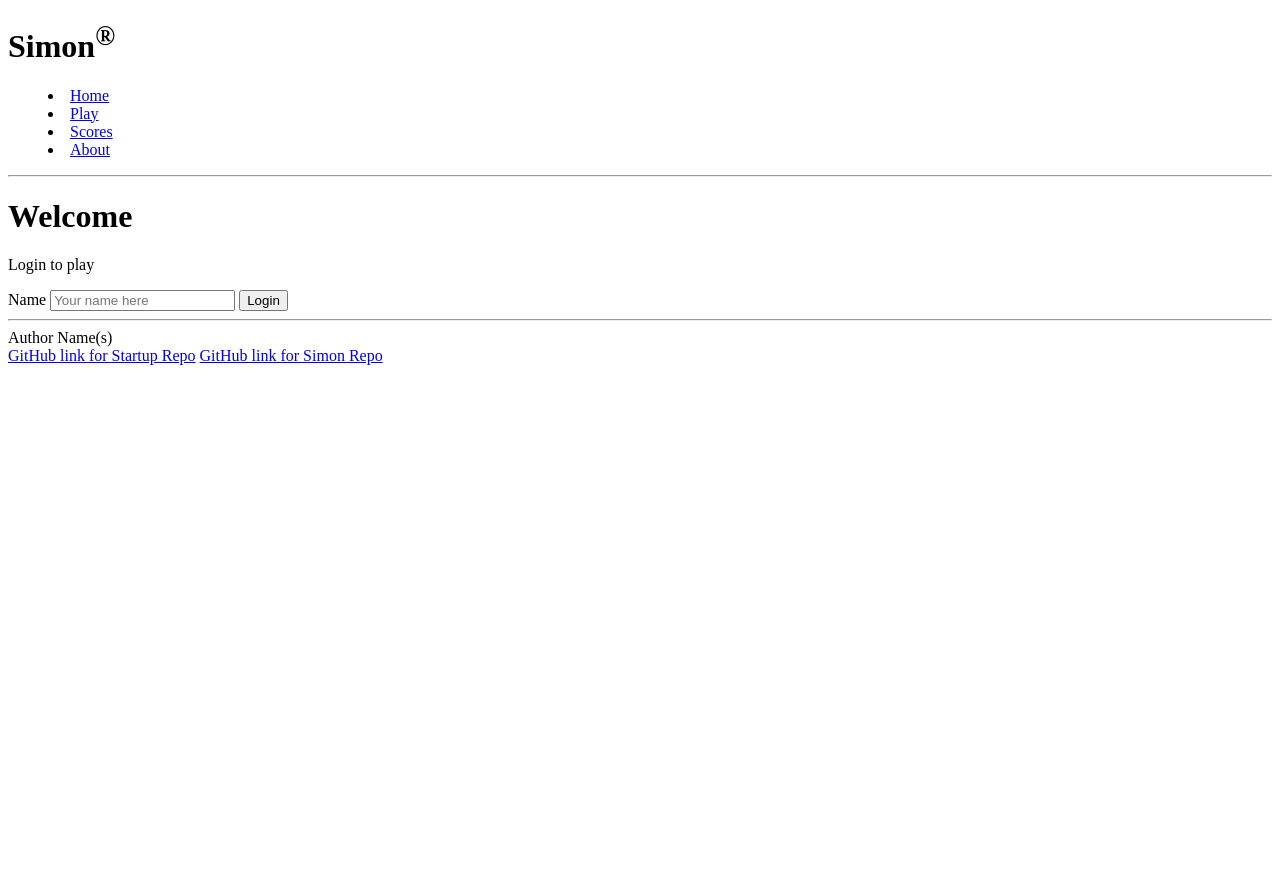
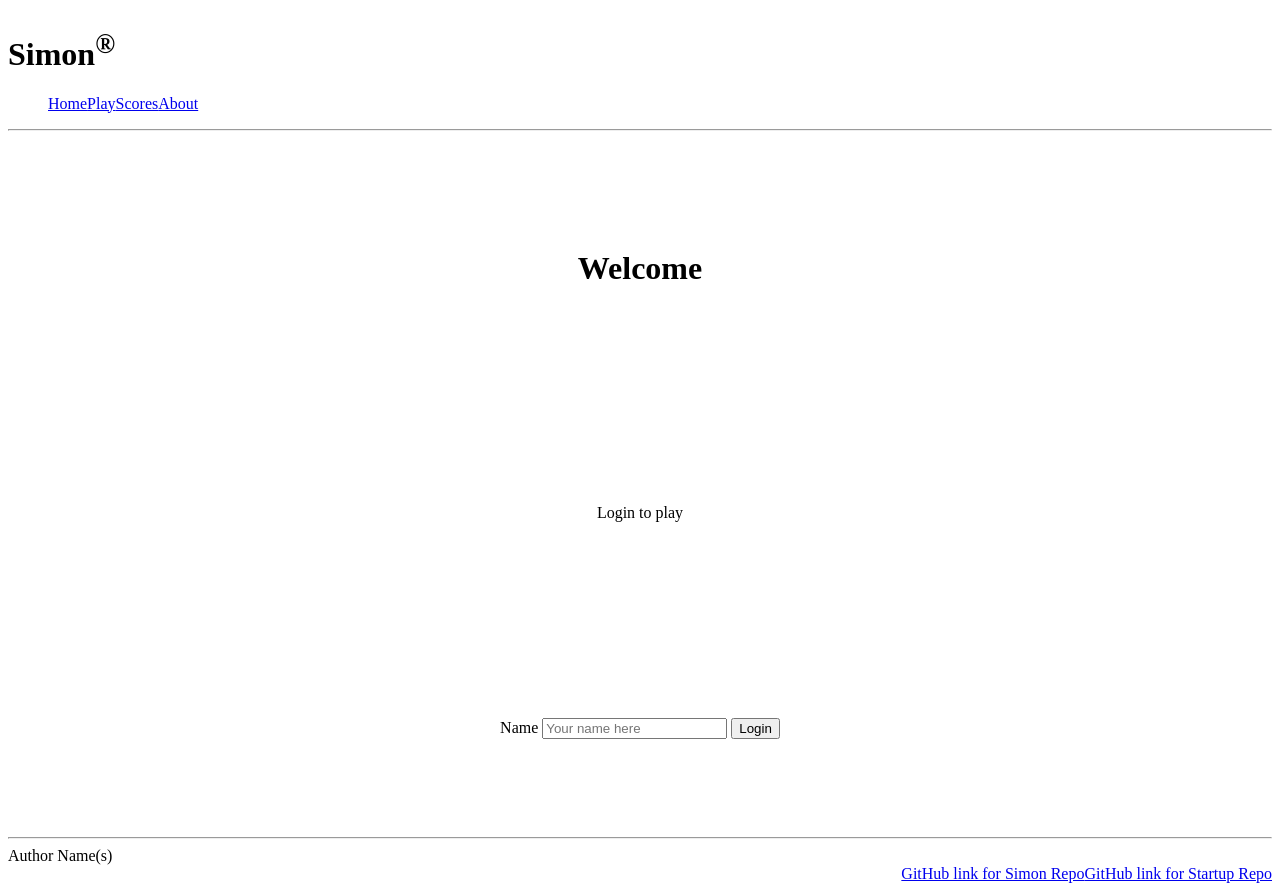
Before and after one commit to prescottjohnson/SimonNew, a plain HTML site: page index.html in a window 1280 px wide. Before the commit the page ends 800 px from the top, so only its background shows below. Drawn offline with Linux system fonts and the light colour scheme.

Commit message:
added stylesheet to html

```diff
--- a/index.html
+++ b/index.html
@@ -6,6 +6,8 @@
     <meta name="viewport" content="width=device-width, initial-scale=1.0" />
     <title>Simon</title>
     <link rel="icon" href="favicon.ico" />
+    <link rel="stylesheet" href="main.css" />
+
   </head>
   <body>
     <!-- Use header, main, and footer elements to give semantic structure -->
```
Also changed, not shown: play.html (+2 -0 lines), scores.html (+2 -0 lines).
